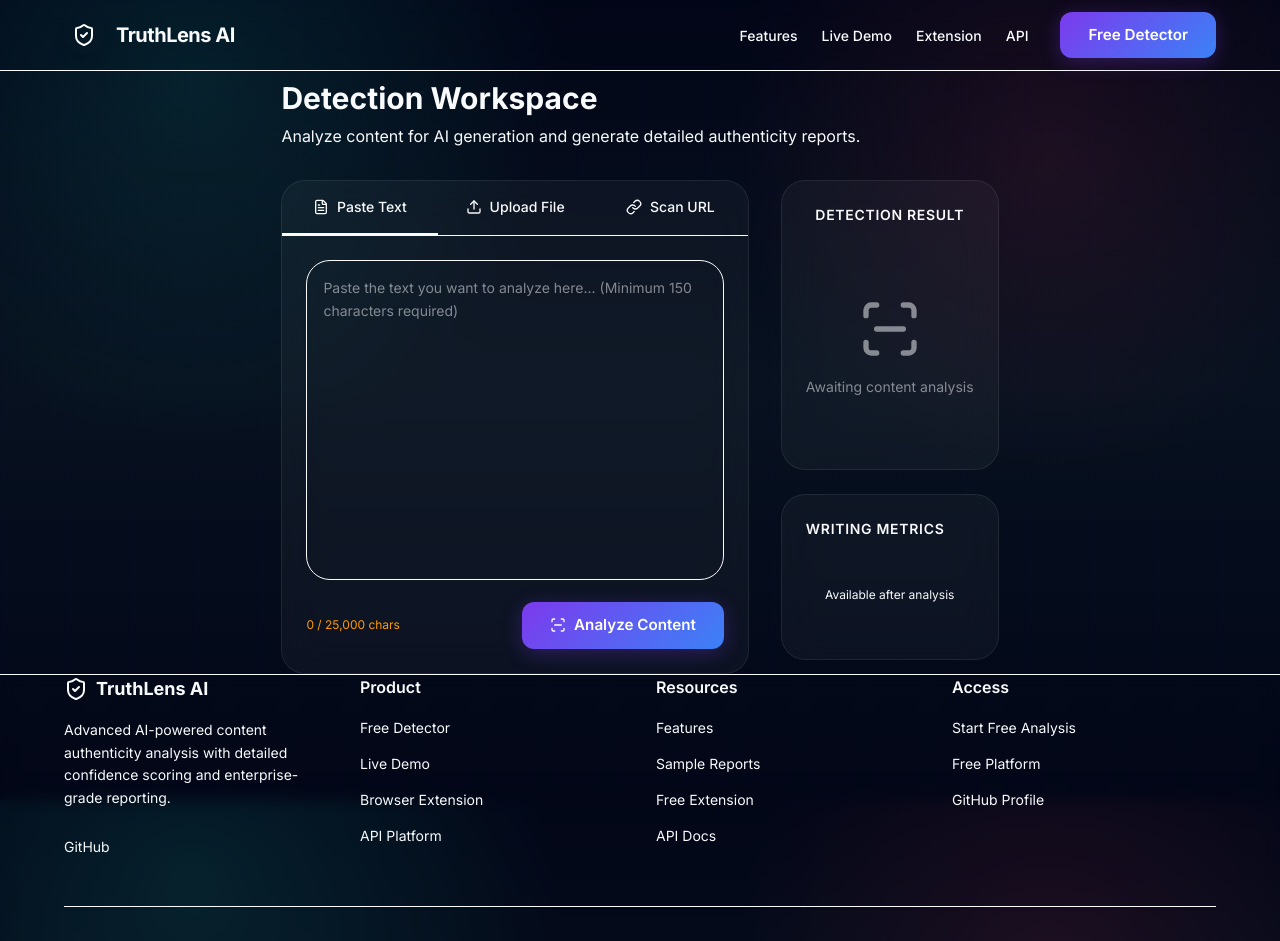
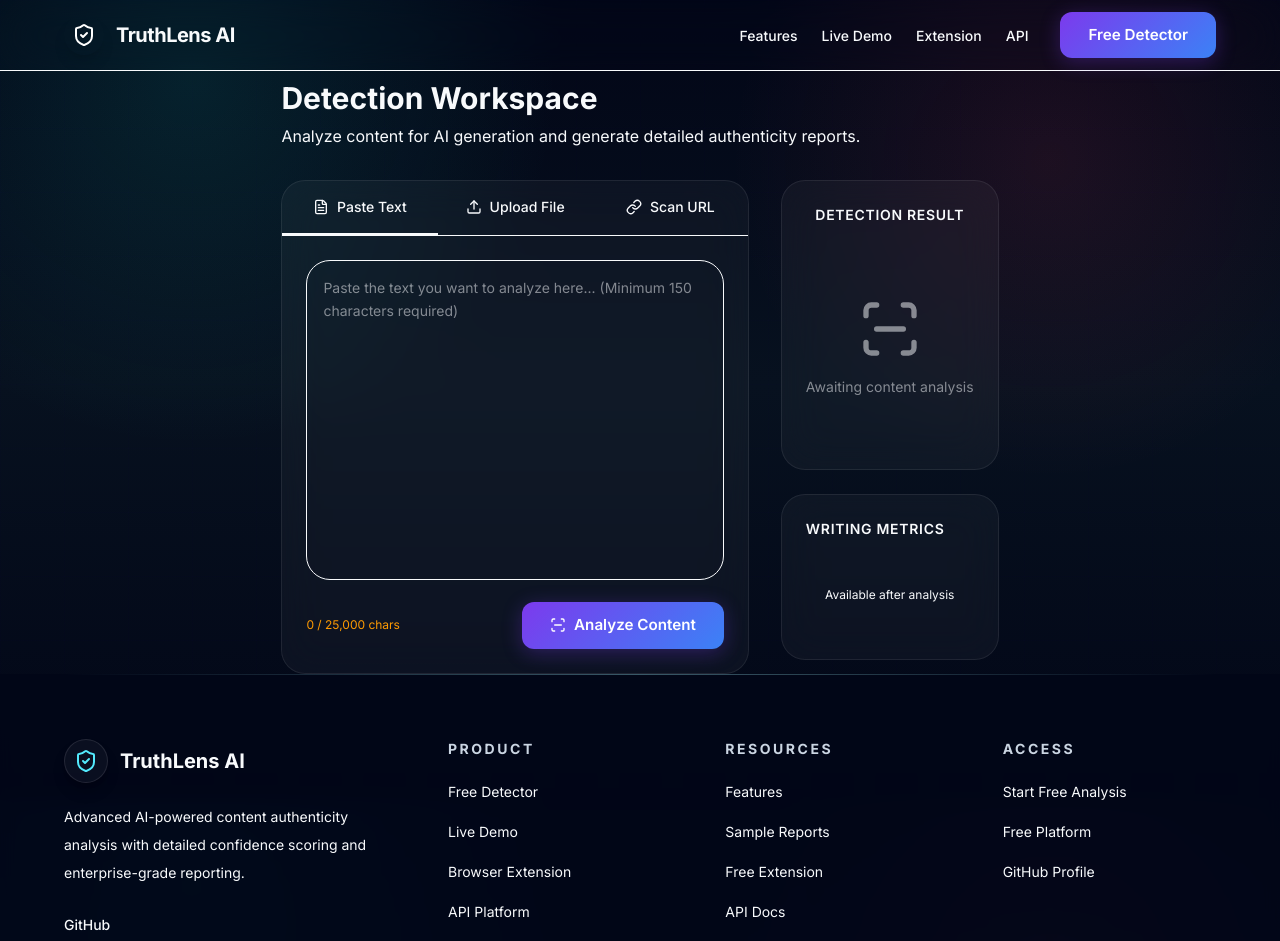
Before and after one commit to anuragverma4895/AI-Generated-Text-Detection-Platform, a Next.js app in the folder frontend/: page /dashboard in a window 1280 px wide. Shown: the top 941 px of the page. Built offline with nearby package versions, Linux system fonts and the light colour scheme.

Commit message:
edited footer

```diff
--- a/frontend/src/components/layout/Footer.tsx
+++ b/frontend/src/components/layout/Footer.tsx
@@ -4,30 +4,34 @@
 
 export function Footer() {
   return (
-    <footer className="border-t border-border/40 bg-background/50 backdrop-blur-sm relative z-10">
-      <div className="section-container py-12 md:py-16">
-        <div className="grid grid-cols-1 md:grid-cols-4 gap-12 md:gap-8">
-          <div className="md:col-span-1">
-            <Link href="/" className="flex items-center gap-2 mb-4">
-              <ShieldCheck className="w-6 h-6 text-primary" />
-              <span className="font-bold text-lg">{SITE_NAME}</span>
+    <footer className="relative z-10 bg-slate-950/85 backdrop-blur-sm">
+      <div className="section-container">
+        <div className="h-px w-full bg-gradient-to-r from-transparent via-cyan-200/35 to-transparent"></div>
+
+        <div className="grid grid-cols-1 gap-10 py-14 sm:grid-cols-2 lg:grid-cols-[1.2fr_0.8fr_0.8fr_0.8fr] lg:gap-16 lg:py-16">
+          <div>
+            <Link href="/" className="mb-5 flex items-center gap-3">
+              <span className="flex h-11 w-11 items-center justify-center rounded-xl border border-white/10 bg-white/[0.04] shadow-lg shadow-black/20">
+                <ShieldCheck className="h-6 w-6 text-cyan-300" />
+              </span>
+              <span className="text-xl font-bold">{SITE_NAME}</span>
             </Link>
-            <p className="text-sm text-muted-foreground leading-relaxed mb-6">
+            <p className="max-w-sm text-sm leading-7 text-muted-foreground">
               {SITE_DESCRIPTION}
             </p>
             <a
               href="https://github.com/anuragverma4895"
               target="_blank"
               rel="noreferrer"
-              className="text-sm text-muted-foreground hover:text-primary transition-colors"
+              className="mt-7 inline-flex text-sm font-medium text-muted-foreground transition-colors hover:text-cyan-300"
             >
               GitHub
             </a>
           </div>
 
           <div>
-            <h3 className="font-semibold mb-4">Product</h3>
-            <ul className="space-y-3">
+            <h3 className="mb-5 text-sm font-bold uppercase tracking-[0.18em] text-slate-300">Product</h3>
+            <ul className="space-y-4">
               <li><Link href="/dashboard" className="text-sm text-muted-foreground hover:text-primary transition-colors">Free Detector</Link></li>
               <li><Link href="/#demo" className="text-sm text-muted-foreground hover:text-primary transition-colors">Live Demo</Link></li>
               <li><Link href="/extension" className="text-sm text-muted-foreground hover:text-primary transition-colors">Browser Extension</Link></li>
@@ -36,8 +40,8 @@
           </div>
 
           <div>
-            <h3 className="font-semibold mb-4">Resources</h3>
-            <ul className="space-y-3">
+            <h3 className="mb-5 text-sm font-bold uppercase tracking-[0.18em] text-slate-300">Resources</h3>
+            <ul className="space-y-4">
               <li><Link href="/#features" className="text-sm text-muted-foreground hover:text-primary transition-colors">Features</Link></li>
               <li><Link href="/reports" className="text-sm text-muted-foreground hover:text-primary transition-colors">Sample Reports</Link></li>
               <li><Link href="/#extension" className="text-sm text-muted-foreground hover:text-primary transition-colors">Free Extension</Link></li>
@@ -46,8 +50,8 @@
           </div>
 
           <div>
-            <h3 className="font-semibold mb-4">Access</h3>
-            <ul className="space-y-3">
+            <h3 className="mb-5 text-sm font-bold uppercase tracking-[0.18em] text-slate-300">Access</h3>
+            <ul className="space-y-4">
               <li><Link href="/dashboard" className="text-sm text-muted-foreground hover:text-primary transition-colors">Start Free Analysis</Link></li>
               <li><Link href="/#free-platform" className="text-sm text-muted-foreground hover:text-primary transition-colors">Free Platform</Link></li>
               <li>
@@ -64,7 +68,7 @@
           </div>
         </div>
 
-        <div className="mt-12 pt-8 border-t border-border/40 text-center text-sm text-muted-foreground flex flex-col md:flex-row items-center justify-between gap-4">
+        <div className="flex flex-col items-center justify-between gap-4 border-t border-white/10 py-7 text-center text-sm text-muted-foreground md:flex-row">
           <p>&copy; {new Date().getFullYear()} {SITE_NAME}. Free to use.</p>
           <p>Powered by ELECTRA Deep Learning Model</p>
         </div>
```
